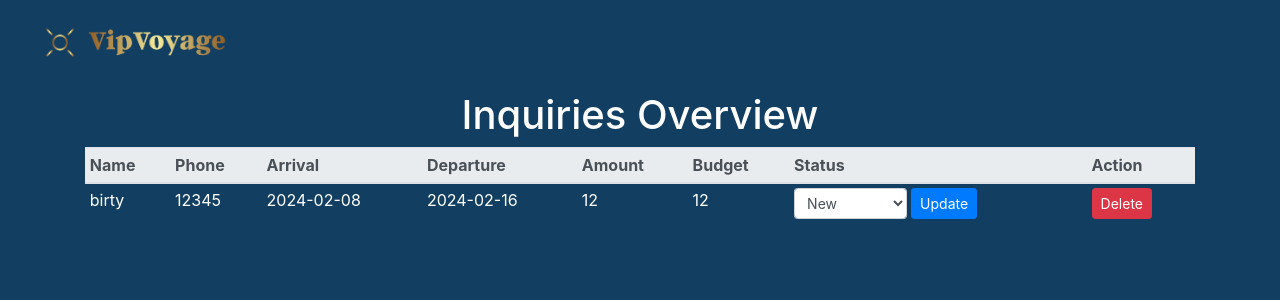
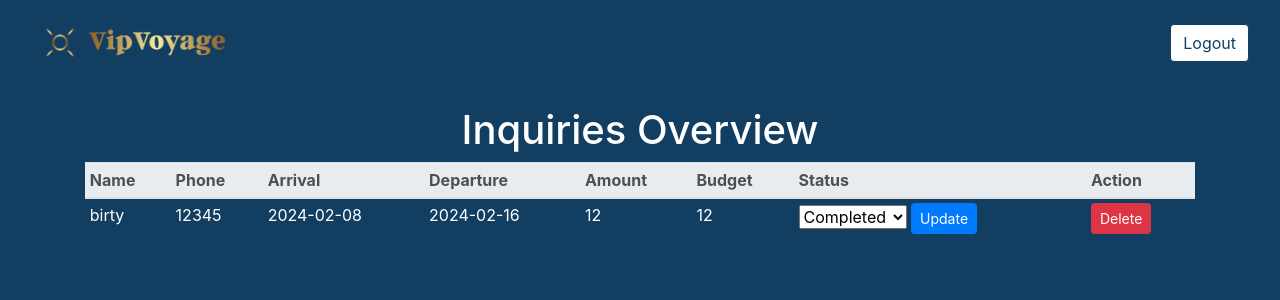
Before and after one commit to birtyq256/VIPVoyage, a Flask app: page /overview in a window 1280 px wide. Shown: the top 300 px of the page. Run offline with Flask 3, Linux system fonts and the light colour scheme; some libraries are stand-ins or nearby versions.

Commit message:
logout, status

```diff
--- a/app.py
+++ b/app.py
@@ -34,6 +34,8 @@ class InquiryForm(db.Model):
     amount = db.Column(db.Integer, nullable=False)
     budget = db.Column(db.String(100), nullable=False)
     requests = db.Column(db.String(200), nullable=True)
+    status = db.Column(db.String(20), nullable=True)
+
 
     def __init__(self, name, phone, arrival, departure, amount, budget, requests):
         self.name = name
@@ -43,6 +45,7 @@ class InquiryForm(db.Model):
         self.amount = amount
         self.budget = budget
         self.requests = requests
+        self.status = 'new'
 
 def create_tables():
     with app.app_context():
@@ -57,6 +60,8 @@ class InquiryFormA(Form):
     amount = IntegerField('Amount of people', [validators.NumberRange(min=1)])
     budget = StringField('Budget', [validators.Length(min=1, max=100)])
     requests = StringField('Special Requests', [validators.Length(max=200)])
+    status = StringField('Status', [validators.Length(max=20)])
+
 
 class InquiryFormT(Form):
     name = StringField('Name', [validators.Length(min=1, max=100)])
@@ -68,6 +73,8 @@ class InquiryFormT(Form):
     amount = IntegerField('Amount of people', [validators.NumberRange(min=1)])
     budget = StringField('Budget', [validators.Length(min=1, max=100)])
     requests = StringField('Special Requests', [validators.Length(max=200)])
+    status = StringField('Status', [validators.Length(max=20)])
+
 
 
 @app.route('/')
@@ -85,6 +92,12 @@ def login():
         else:
             flash('Falscher Benutzername oder Passwort. Bitte versuchen Sie es erneut.')
     return render_template('login.html')
+
+@app.route('/logout', methods=['GET'], endpoint='logout_get')
+def logout():
+    session.pop('admin_logged_in', None)
+    return redirect(url_for('home'))
+
 
 @app.route('/booking-overview')
 def booking_overview():
@@ -117,11 +130,7 @@ def delete_inquiry(inquiry_id):
     return redirect(url_for('overview'))
 
 
-@app.route('/logout')
-def logout():
-    session.pop('admin_logged_in', None)
-    flash('Sie wurden erfolgreich ausgeloggt.')
-    return redirect(url_for('home'))
+
 
 @app.route('/inquiryoption')
 def inquiry_option():
--- a/templates/overview.html
+++ b/templates/overview.html
@@ -8,7 +8,7 @@
     <style>
         body {
             background-color: #123F61;
-            color: white; /
+            color: white;
         }
 
         .bg-navbar {
@@ -18,6 +18,16 @@
         .table th, .table td {
             color: white;
         }
+
+        .logout-button {
+            background-color: white;
+            color: #123F61;
+            border: 1px solid #123F61;
+        }
+
+
+
+
     </style>
 </head>
 <body>
@@ -27,8 +37,12 @@
         <a class="navbar-brand" href="{{ url_for('home') }}">
             <img src="{{ url_for('static', filename='images/logo.png') }}" alt="VipVoyage Logo" height="60" class="d-inline-block align-top">
         </a>
+        <div class="ml-auto">
+        <a href="{{ url_for('logout_get') }}" class="btn logout-button">Logout</a>
+        </div>
+    </div>
 </nav>
-    <h1 style="color: white; text-align: center; margin-top: 5px;">Inquiries Overview</h1>
+<h1 style="color: white; text-align: center; margin-top: 20px;">Inquiries Overview</h1>
 <div class="container">
     <div class="row">
         <div class="col">
@@ -55,11 +69,11 @@
                         <td>{{ inquiry.amount }}</td>
                         <td>{{ inquiry.budget }}</td>
                         <td>
-                                <form action="{{ url_for('update_status', inquiry_id=inquiry.id)  }}" method="post" class="form-inline">
-                                    <select name="status" class="form-control form-control-sm mr-1">
-                                        <option value="new">New</option>
-                                        <option value="in_progress">In Progress</option>
-                                        <option value="completed">Completed</option>
+                            <form action="{{ url_for('update_status', inquiry_id=inquiry.id) }}" method="post">
+                                <select name="status">
+                                    <option value="new" {% if inquiry.status == 'new' %} selected {% endif %}>New</option>
+                                    <option value="in_progress" {% if inquiry.status == 'in_progress' %} selected {% endif %}>In Progress</option>
+                                    <option value="completed" {% if inquiry.status == 'completed' %} selected {% endif %}>Completed</option>
                                 </select>
                                 <button type="submit" class="btn btn-primary btn-sm">Update</button>
                             </form>
@@ -76,5 +90,6 @@
         </div>
     </div>
 </div>
+
 </body>
 </html>
```
Also changed, not shown: migrations/versions/b6eb06869484_.py (added, +32 -0 lines), migrations/versions/eb1c5dfdcb0c_.py (added, +36 -0 lines), instance/inquiries.db (added), 3 other files. Lines whose indentation alone changed are shown as unchanged.
